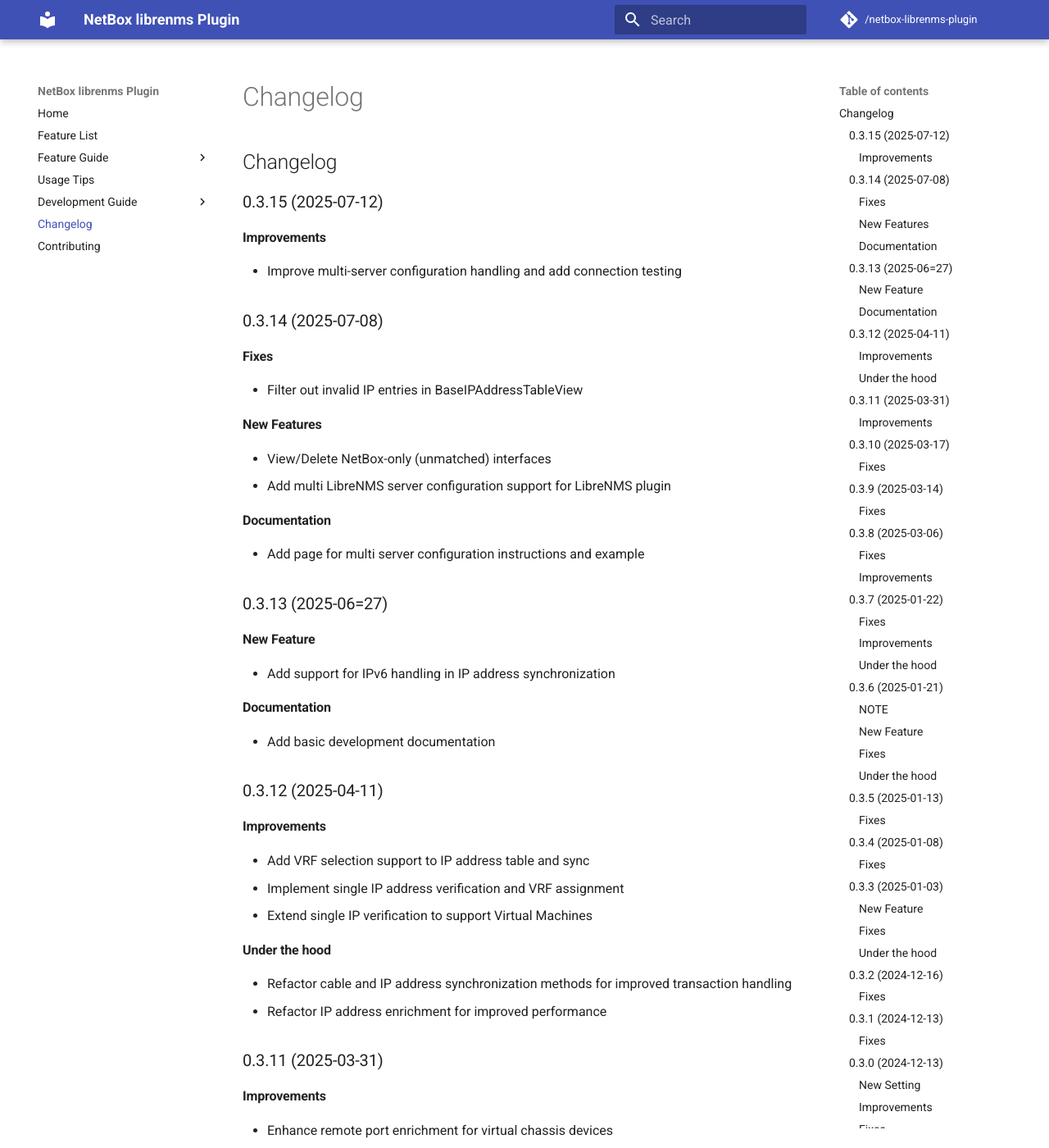
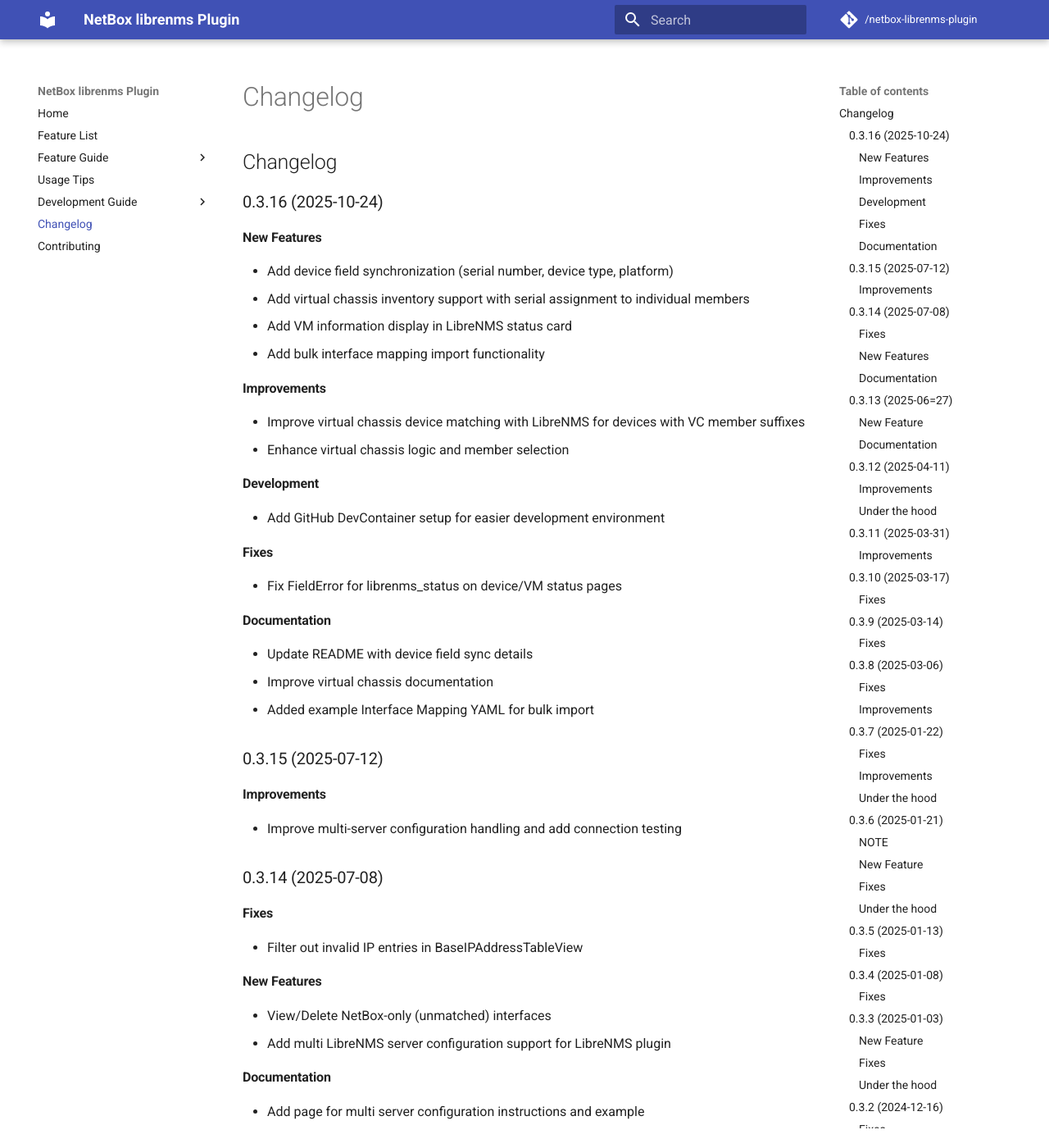
Before and after one commit to bonzo81/netbox-librenms-plugin, an MkDocs documentation site: the page built from docs/changelog.md, in a window 1280 px wide and 1400 px high. Shown: the whole window at 82% size. Built offline with MkDocs 1.6.1 and Material for MkDocs 9.7.7, drawn with Linux system fonts in a browser that asks for light colours; comment, search, counter and statistics services are not loaded.

Commit message:
chore(release): bump version to 0.3.16

```diff
--- a/docs/changelog.md
+++ b/docs/changelog.md
@@ -1,4 +1,27 @@
 # Changelog
+
+## 0.3.16 (2025-10-24)
+
+### New Features
+* Add device field synchronization (serial number, device type, platform)
+* Add virtual chassis inventory support with serial assignment to individual members
+* Add VM information display in LibreNMS status card
+* Add bulk interface mapping import functionality
+
+### Improvements
+* Improve virtual chassis device matching with LibreNMS for devices with VC member suffixes
+* Enhance virtual chassis logic and member selection
+
+### Development
+* Add GitHub DevContainer setup for easier development environment
+
+### Fixes
+* Fix FieldError for librenms_status on device/VM status pages
+
+### Documentation
+* Update README with device field sync details
+* Improve virtual chassis documentation
+* Added example Interface Mapping YAML for bulk import
 
 ## 0.3.15 (2025-07-12)
 
--- a/netbox_librenms_plugin/__init__.py
+++ b/netbox_librenms_plugin/__init__.py
@@ -1,8 +1,8 @@
+from django.core.exceptions import ImproperlyConfigured
 from netbox.plugins import PluginConfig
-from django.core.exceptions import ImproperlyConfigured
 
 __author__ = "Andy Norwood"
-__version__ = "0.3.15"
+__version__ = "0.3.16"
 
 
 class LibreNMSSyncConfig(PluginConfig):
--- a/pyproject.toml
+++ b/pyproject.toml
@@ -7,7 +7,7 @@ build-backend = "setuptools.build_meta"
 
 [project]
 name =  "netbox-librenms-plugin"
-version = "0.3.15"
+version = "0.3.16"
 authors = [
     {name = "Andy Norwood"},
 ]
```
